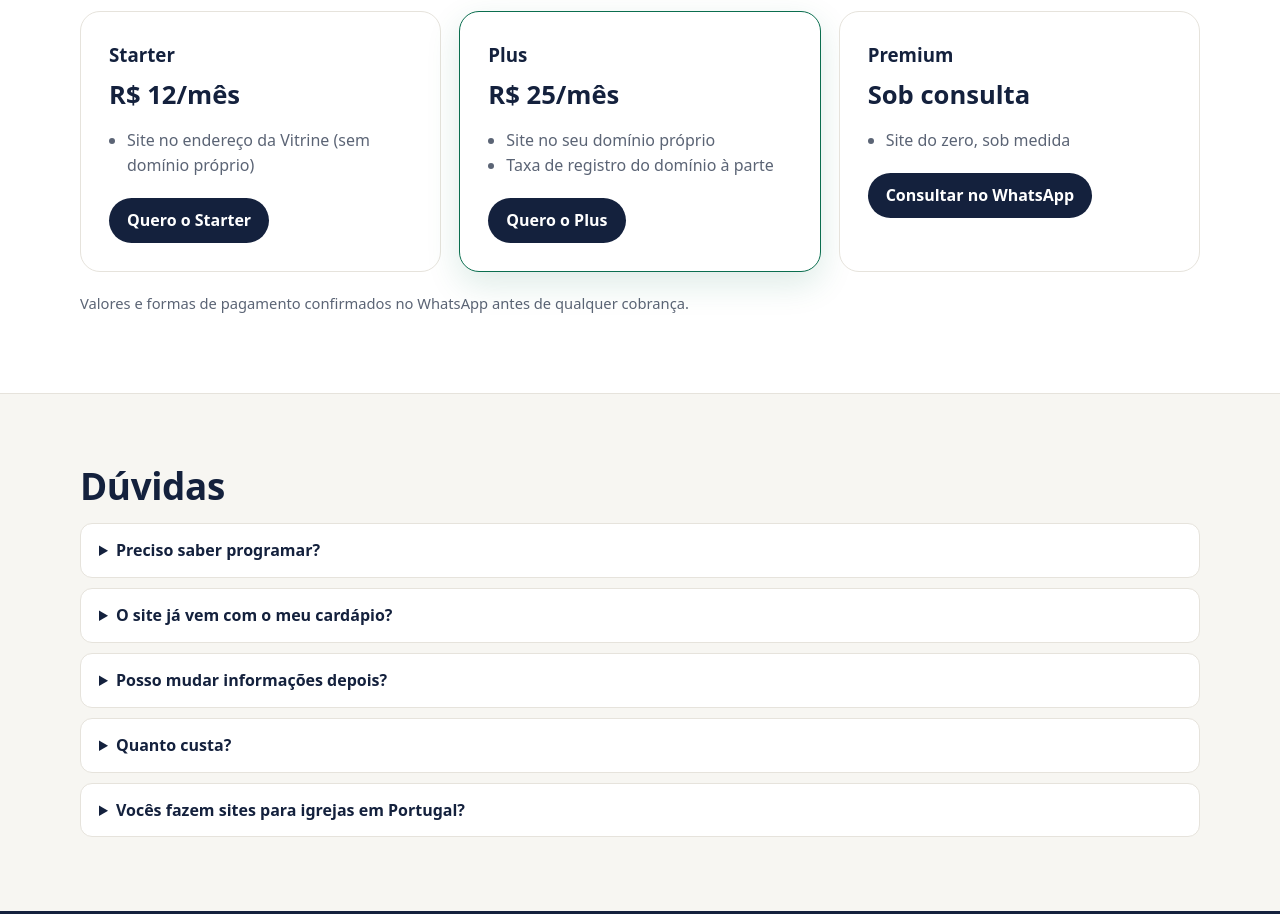
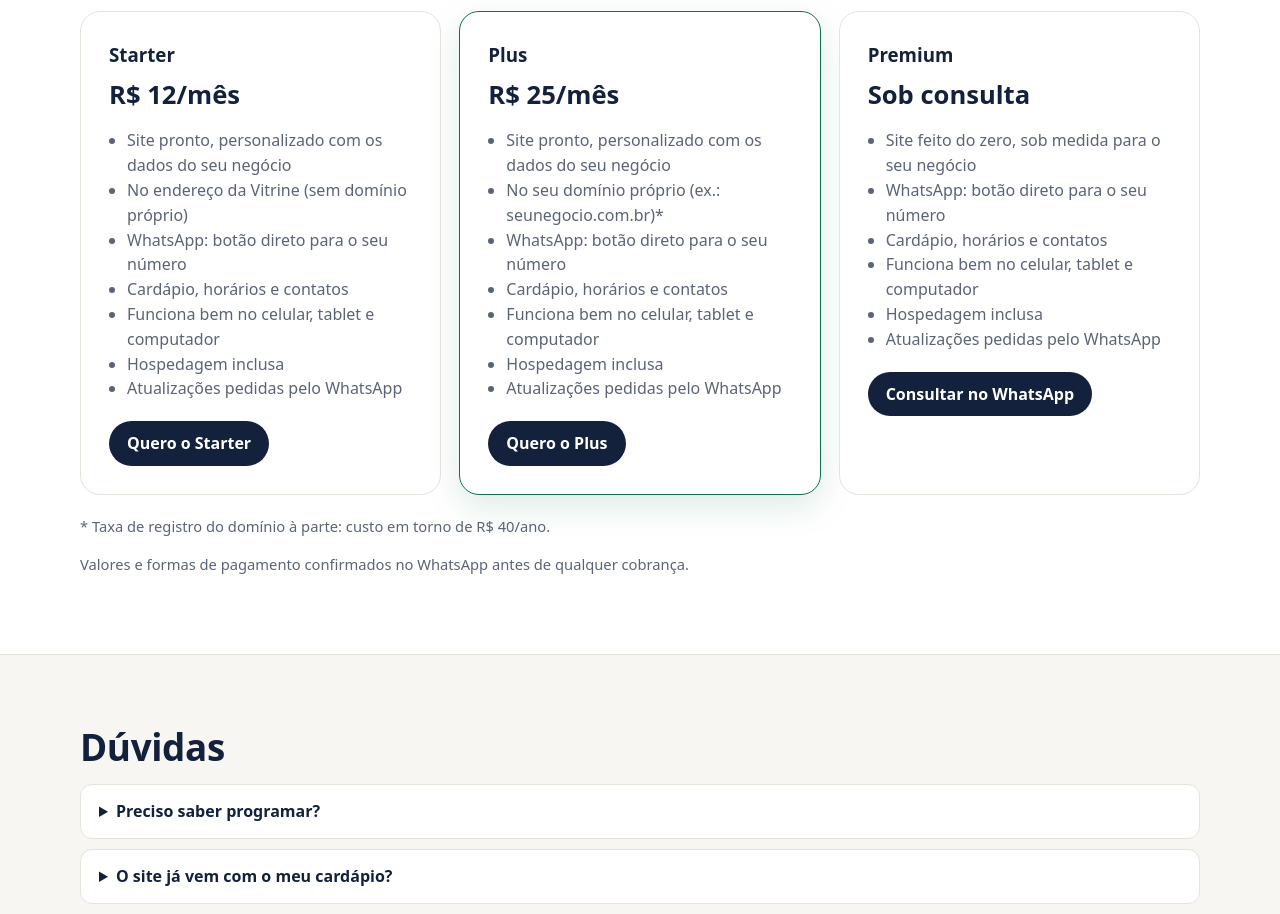
Before and after one commit to fcwwebsites/kingdomapps-vitrine, a plain HTML site: page index.html in a window 1280 px wide. Shown: the part 9200-10114 px from the top of the page. Drawn offline with Linux system fonts and the light colour scheme.

Commit message:
Planos: bullets e nota do domínio (~R$ 40/ano)

```diff
--- a/index.html
+++ b/index.html
@@ -285,22 +285,23 @@
     <article class="plan">
       <h3>Starter</h3>
       <p class="price"><span class="pm">R$ 12/mês</span><span class="pa" hidden>R$ 120/ano <small>equivale a R$ 10/mês</small></span></p>
-      <ul><li>Site no endereço da Vitrine (sem domínio próprio)</li></ul>
+      <ul><li>Site pronto, personalizado com os dados do seu negócio</li><li>No endereço da Vitrine (sem domínio próprio)</li><li>WhatsApp: botão direto para o seu número</li><li>Cardápio, horários e contatos</li><li>Funciona bem no celular, tablet e computador</li><li>Hospedagem inclusa</li><li>Atualizações pedidas pelo WhatsApp</li></ul>
       <a class="btn primary plan-cta" data-plan="Starter" href="https://wa.me/5511947904394?text=Ol%C3%A1!%20Vi%20a%20Vitrine%20e%20quero%20um%20site%20para%20o%20meu%20neg%C3%B3cio." target="_blank" rel="noopener">Quero o Starter</a>
     </article>
     <article class="plan featured">
       <h3>Plus</h3>
       <p class="price"><span class="pm">R$ 25/mês</span><span class="pa" hidden>R$ 250/ano <small>equivale a R$ 20,83/mês</small></span></p>
-      <ul><li>Site no seu domínio próprio</li><li>Taxa de registro do domínio à parte</li></ul>
+      <ul><li>Site pronto, personalizado com os dados do seu negócio</li><li>No seu domínio próprio (ex.: seunegocio.com.br)*</li><li>WhatsApp: botão direto para o seu número</li><li>Cardápio, horários e contatos</li><li>Funciona bem no celular, tablet e computador</li><li>Hospedagem inclusa</li><li>Atualizações pedidas pelo WhatsApp</li></ul>
       <a class="btn primary plan-cta" data-plan="Plus" href="https://wa.me/5511947904394?text=Ol%C3%A1!%20Vi%20a%20Vitrine%20e%20quero%20um%20site%20para%20o%20meu%20neg%C3%B3cio." target="_blank" rel="noopener">Quero o Plus</a>
     </article>
     <article class="plan">
       <h3>Premium</h3>
       <p class="price">Sob consulta</p>
-      <ul><li>Site do zero, sob medida</li></ul>
+      <ul><li>Site feito do zero, sob medida para o seu negócio</li><li>WhatsApp: botão direto para o seu número</li><li>Cardápio, horários e contatos</li><li>Funciona bem no celular, tablet e computador</li><li>Hospedagem inclusa</li><li>Atualizações pedidas pelo WhatsApp</li></ul>
       <a class="btn primary plan-cta" data-plan="Premium" data-open="1" href="https://wa.me/5511947904394?text=Ol%C3%A1!%20Vi%20a%20Vitrine%20e%20quero%20um%20site%20para%20o%20meu%20neg%C3%B3cio." target="_blank" rel="noopener">Consultar no WhatsApp</a>
     </article>
   </div>
+  <p class="note">* Taxa de registro do domínio à parte: custo em torno de R$ 40/ano.</p>
   <p class="note">Valores e formas de pagamento confirmados no WhatsApp antes de qualquer cobrança.</p>
 </div></section>
 
@@ -311,7 +312,7 @@
   <details><summary>Posso mudar informações depois?</summary><p>Pode. Horário, cardápio, fotos ou contatos: é só pedir pelo WhatsApp.</p></details>
   <!-- FAQ 4 OMITIDA até definição oficial (copy: "{{NOTA_DOMINIO}}" condicional):
   <details><summary>Posso usar um domínio próprio (ex.: meunegocio.com.br)?</summary><p>{{NOTA_DOMINIO}}</p></details> -->
-  <details><summary>Quanto custa?</summary><p>Starter: R$ 12/mês ou R$ 120/ano (equivale a R$ 10/mês), no endereço da Vitrine. Plus: R$ 25/mês ou R$ 250/ano (equivale a R$ 20,83/mês), no seu domínio próprio, com a taxa de registro do domínio à parte. Premium: site do zero, sob medida, sob consulta.</p></details>
+  <details><summary>Quanto custa?</summary><p>Starter: R$ 12/mês ou R$ 120/ano (equivale a R$ 10/mês), no endereço da Vitrine. Plus: R$ 25/mês ou R$ 250/ano (equivale a R$ 20,83/mês), no seu domínio próprio (taxa de registro do domínio à parte*, em torno de R$ 40/ano). Premium: site do zero, sob medida, sob consulta.</p></details>
   <!-- FAQ 6 OMITIDA até definição oficial (copy: "{{PRAZO_ENTREGA}}" condicional):
   <details><summary>Quanto tempo leva para o site ficar pronto?</summary><p>{{PRAZO_ENTREGA}}</p></details> -->
   <details><summary>Vocês fazem sites para igrejas em Portugal?</summary><p>Sim. Os modelos de igreja também têm versão em português de Portugal.</p></details>
```
